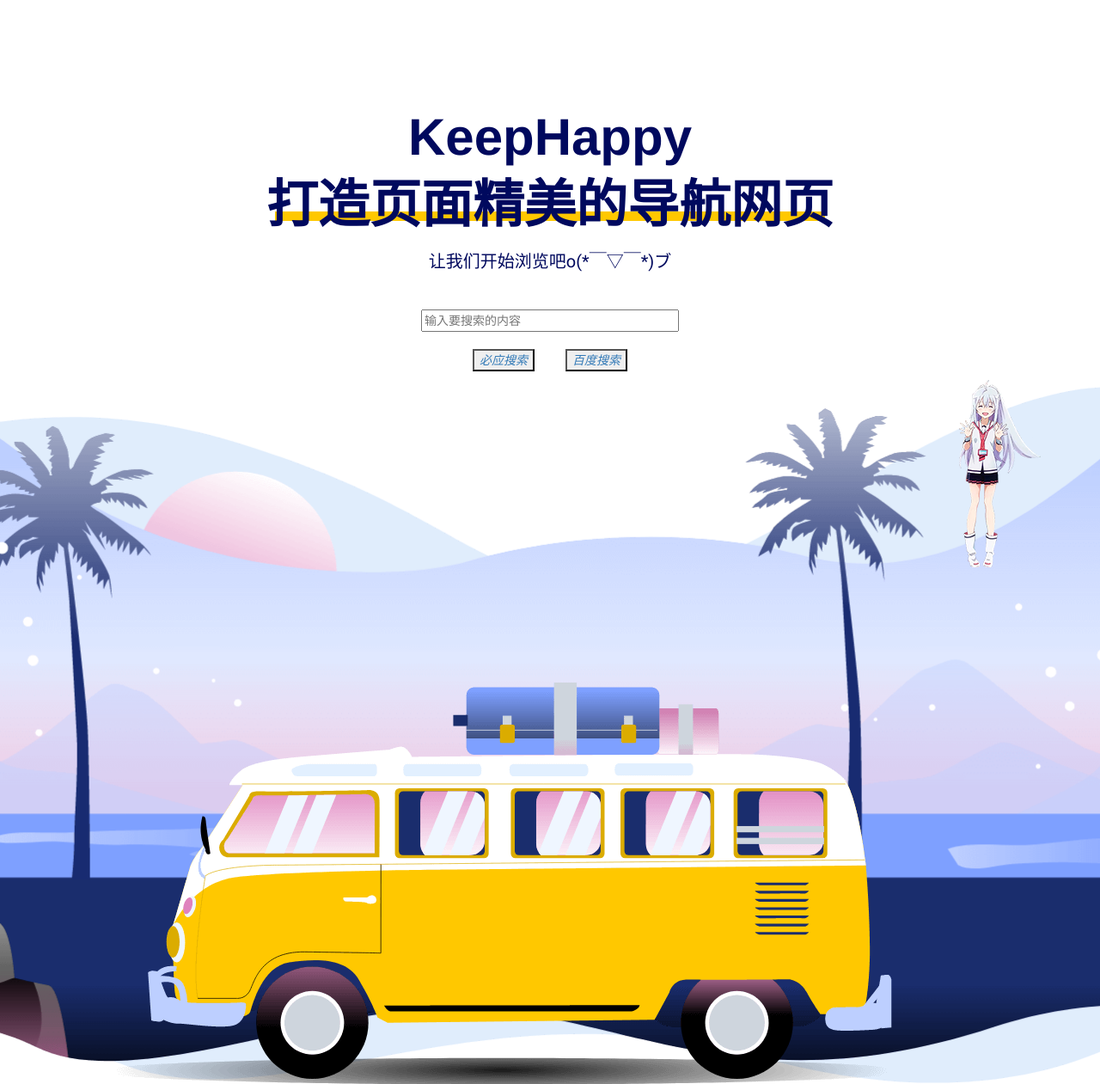
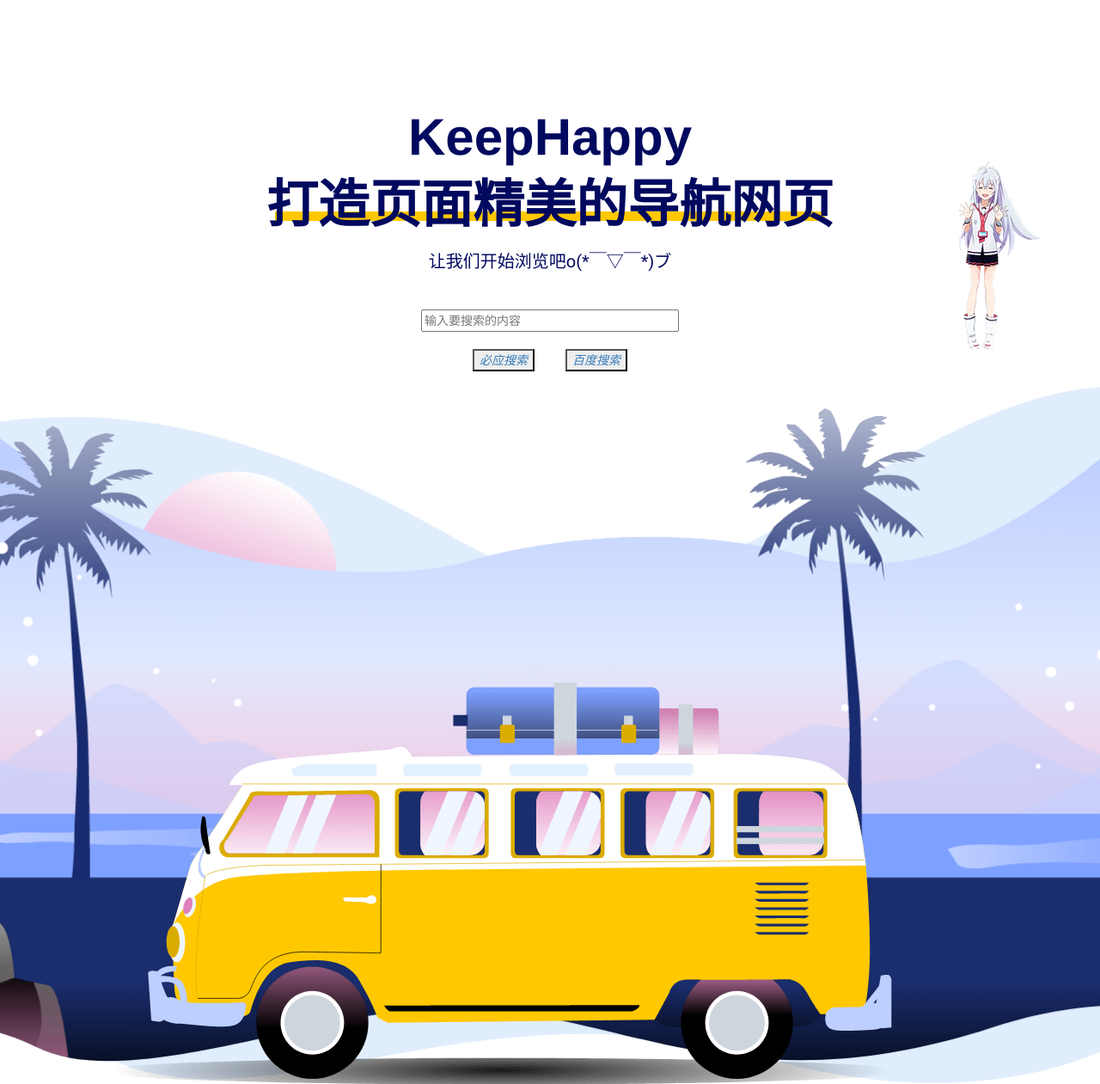
Before and after one commit to KeepHappyi/keephappy, a PHP site: page / in a window 1280 px wide. Shown: the part 112-1373 px from the top of the page at 86% size. Run offline with PHP 8.4, Linux system fonts and the light colour scheme.

Commit message:
图片适应屏幕1

```diff
--- a/assets/css/css-graph.css
+++ b/assets/css/css-graph.css
@@ -11,7 +11,7 @@
 }
 
 .row {
-    width: 100%;
+    width{height: auto; width: auto\9; width:100%;};
 }
 
 .vbar_gap {
--- a/assets/css/spig.css
+++ b/assets/css/spig.css
@@ -3,9 +3,9 @@
     width:175px;
     height:246px;
     position:absolute;
-    bottom: 300px;
-    left:180px;
-    z-index:9999;
+    bottom: auto;
+    /* left:180px; */
+    /* z-index:9999; */
 }
 
 #message{
--- a/index.html
+++ b/index.html
@@ -162,7 +162,7 @@
             </div>
             <div class="car-img slider-bg1 slider-height d-flex justify-content-center align-items-end">
                 <div class="container">
-                    <div class="row ">
+                    <div class="row">
                         <div class="col-xl-10 col-lg-8 col-md-8 col-sm-8">
                             <div class="car running">
                                 <img src="assets/img/hero/car.png" alt="">
```
